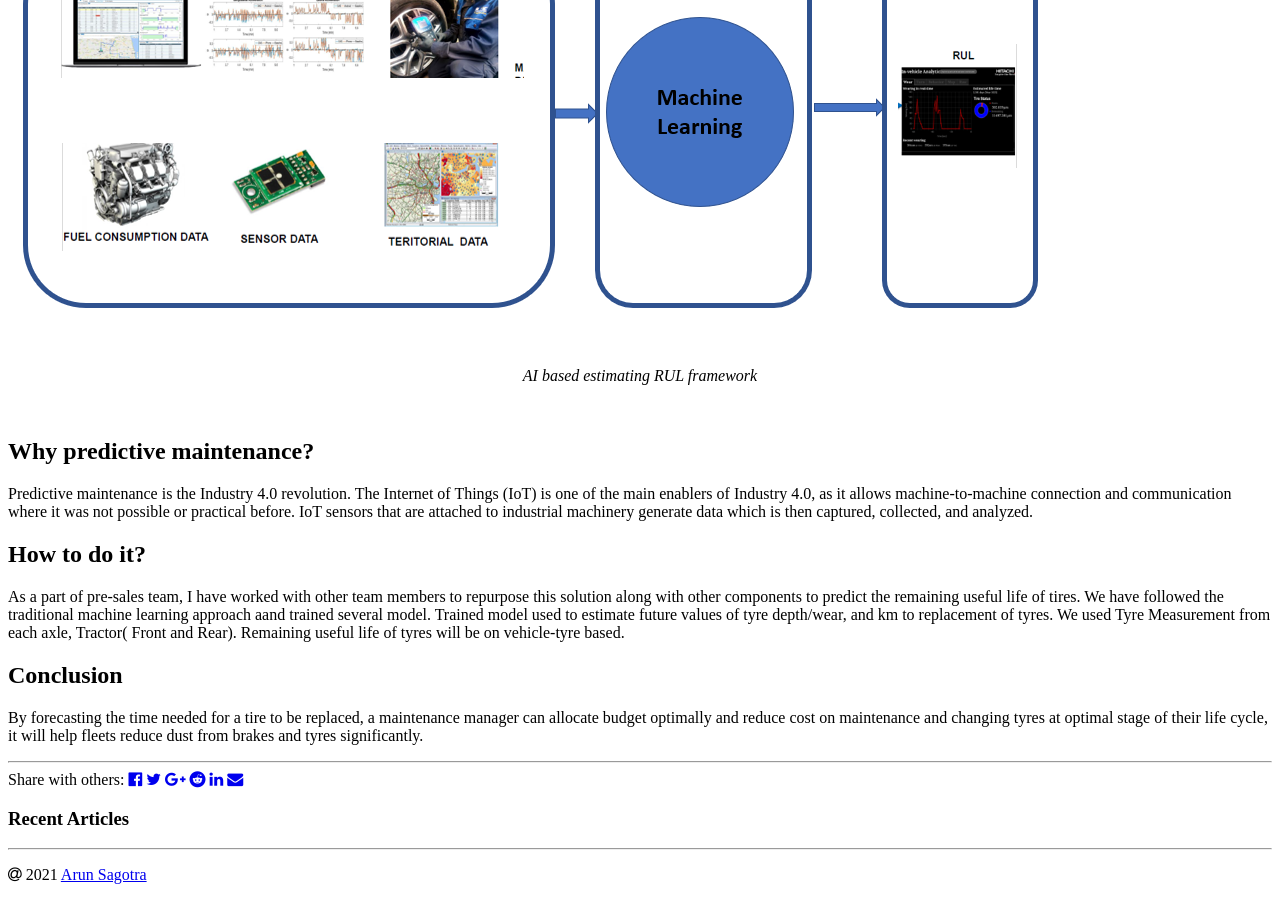
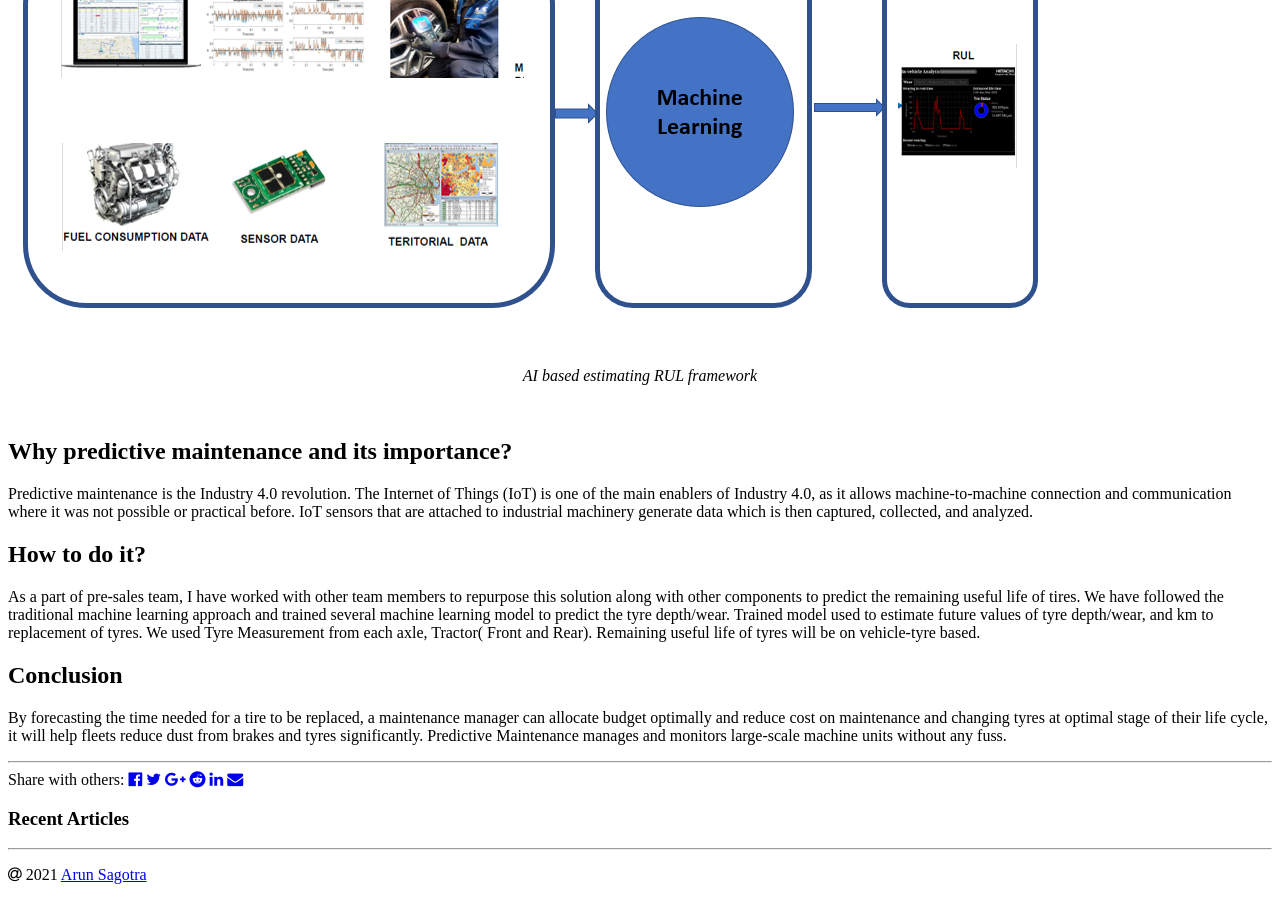
Before and after one commit to asagotra/arunsagotra.github.io, a Jekyll site: the page built from _projects/remaining_useful_life_tires.md, in a window 1280 px wide and 900 px high, scrolled down 2199 px. Built offline with Jekyll 4.4.1, drawn with Linux system fonts in a browser that asks for light colours; some of the changed text lies outside the part shown.

Commit message:
Update remaining_useful_life_tires.md

```diff
--- a/_projects/remaining_useful_life_tires.md
+++ b/_projects/remaining_useful_life_tires.md
@@ -15,11 +15,11 @@ layout: post
 <center> <em> AI based estimating RUL framework </em> </center>
 <br/>
 
-## Why predictive maintenance?
+## Why predictive maintenance and its importance?
 Predictive maintenance is the Industry 4.0 revolution. The Internet of Things (IoT) is one of the main enablers of Industry 4.0, as it allows machine-to-machine connection and communication where it was not possible or practical before. IoT sensors that are attached to industrial machinery generate data which is then captured, collected, and analyzed.
 
 ## How to do it?
-As a part of pre-sales team, I have worked with other team members to repurpose this solution along with other components to predict the remaining useful life of tires. We have followed the traditional machine learning approach aand trained several model. Trained model used to estimate future values of tyre depth/wear, and km to replacement of tyres. We used Tyre Measurement from each axle, Tractor( Front and Rear). Remaining useful life of tyres will be on vehicle-tyre based.
+As a part of pre-sales team, I have worked with other team members to repurpose this solution along with other components to predict the remaining useful life of tires. We have followed the traditional machine learning approach and trained several machine learning model to predict the tyre depth/wear. Trained model used to estimate future values of tyre depth/wear, and km to replacement of tyres. We used Tyre Measurement from each axle, Tractor( Front and Rear). Remaining useful life of tyres will be on vehicle-tyre based.
 
 ## Conclusion
-By forecasting the time needed for a tire to be replaced, a maintenance manager can allocate budget optimally and reduce cost on maintenance and changing tyres at optimal stage of their life cycle, it will help fleets reduce dust from brakes and tyres significantly.
+By forecasting the time needed for a tire to be replaced, a maintenance manager can allocate budget optimally and reduce cost on maintenance and changing tyres at optimal stage of their life cycle, it will help fleets reduce dust from brakes and tyres significantly. Predictive Maintenance manages and monitors large-scale machine units without any fuss.
```
